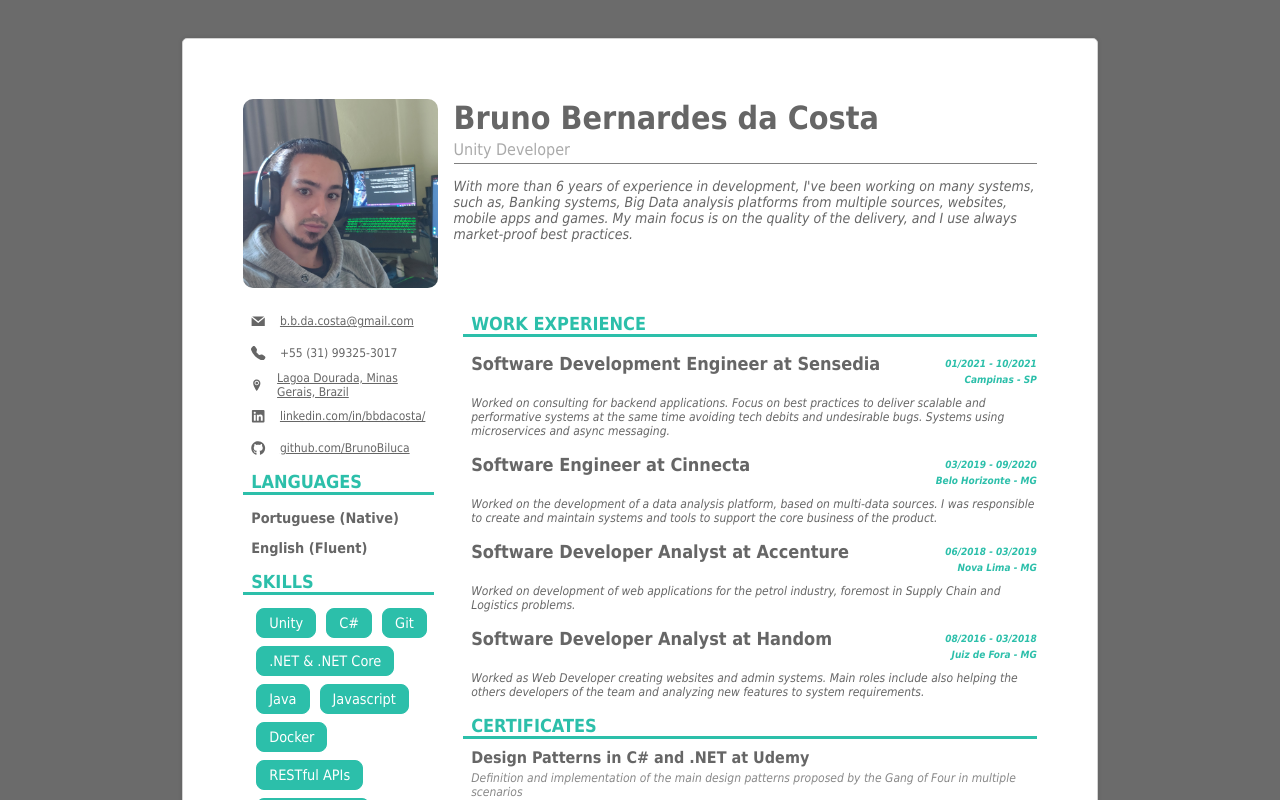
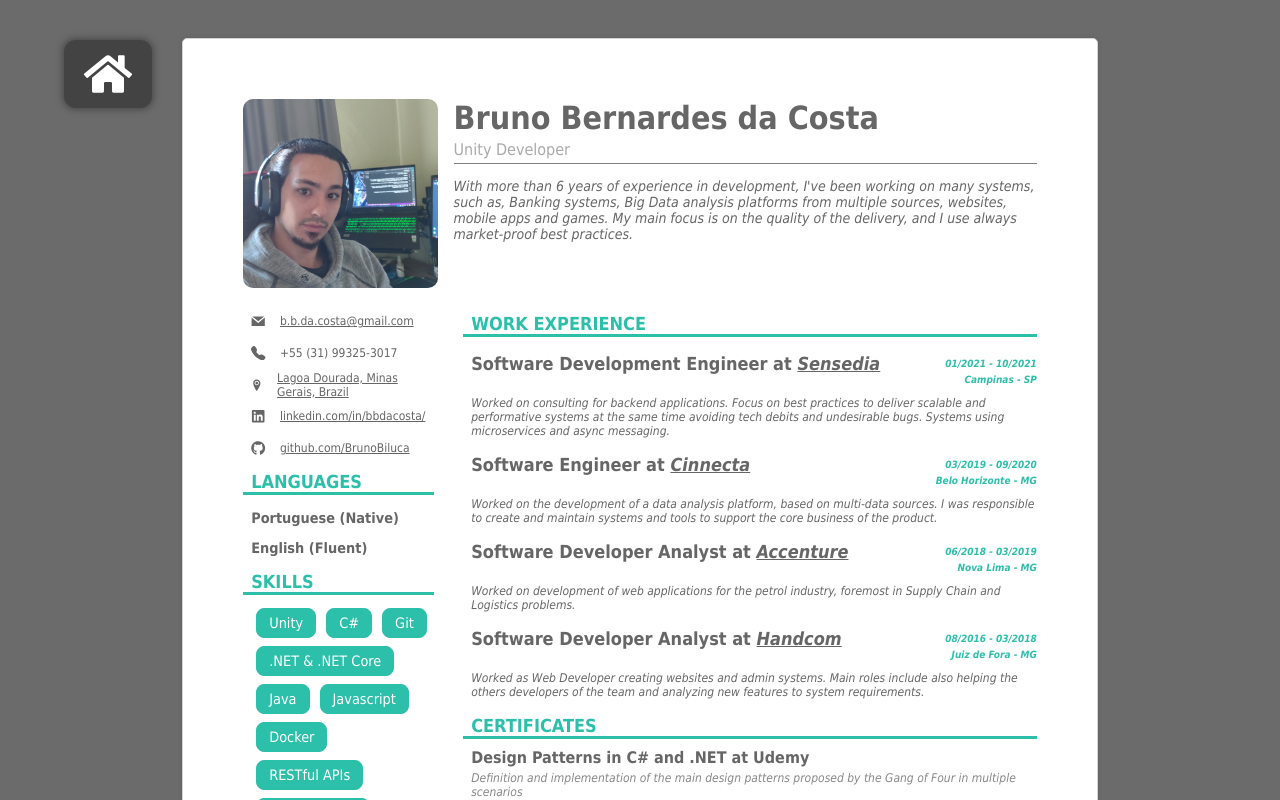
Before and after one commit to BrunoBiluca/web, a React (Create React App) app: page /resume in a window 1280 px wide. Shown: the top 800 px of the page. Built offline with nearby package versions, Linux system fonts and the light colour scheme; no server answers.

Commit message:
:lipstick: Add companies website links to resume

```diff
--- a/src/components/ContentRouter/ContentRouter.js
+++ b/src/components/ContentRouter/ContentRouter.js
@@ -29,7 +29,6 @@ class ContentRouter extends React.Component {
           <Route path='/articles/:articleSlug' exact>
             <ArticlePage />
           </Route>
-          <Redirect  />
         </Switch >
       </div>
     );
--- a/src/pages/App/App.js
+++ b/src/pages/App/App.js
@@ -14,16 +14,14 @@ class App extends React.Component {
     return (
       <Router>
         <Switch>
-          <Route path='/resume' exact>
+          <Route exact path='/resume'>
             <ResumePage />
           </Route>
           <Route path='/' exact>
-            <Router>
-              <ScrollToTop />
-              <NavBar />
-              <ContentRouter />
-              <Footer />
-            </Router>
+            <ScrollToTop />
+            <NavBar />
+            <ContentRouter />
+            <Footer />
           </Route>
         </Switch>
       </Router>
--- a/src/pages/ResumePage/ResumeData.en.js
+++ b/src/pages/ResumePage/ResumeData.en.js
@@ -13,28 +13,36 @@ export const main = {
 
 export const workExperiences = [
     {
-        title: "Software Development Engineer at Sensedia",
+        title: "Software Development Engineer at",
         period: "01/2021 - 10/2021",
         location: "Campinas - SP",
-        description: "Worked on consulting for backend applications. Focus on best practices to deliver scalable and performative systems at the same time avoiding tech debits and undesirable bugs. Systems using microservices and async messaging."
+        description: "Worked on consulting for backend applications. Focus on best practices to deliver scalable and performative systems at the same time avoiding tech debits and undesirable bugs. Systems using microservices and async messaging.",
+        company: "Sensedia",
+        companyUrl: "https://br.sensedia.com"
     },
     {
-        title: "Software Engineer at Cinnecta",
+        title: "Software Engineer at",
         period: "03/2019 - 09/2020",
         location: "Belo Horizonte - MG",
-        description: "Worked on the development of a data analysis platform, based on multi-data sources. I was responsible to create and maintain systems and tools to support the core business of the product."
+        description: "Worked on the development of a data analysis platform, based on multi-data sources. I was responsible to create and maintain systems and tools to support the core business of the product.",
+        company: "Cinnecta",
+        companyUrl: "https://cinnecta.com"
     },
     {
-        title: "Software Developer Analyst at Accenture",
+        title: "Software Developer Analyst at",
         period: "06/2018 - 03/2019",
         location: "Nova Lima - MG",
-        description: "Worked on development of web applications for the petrol industry, foremost in Supply Chain and Logistics problems."
+        description: "Worked on development of web applications for the petrol industry, foremost in Supply Chain and Logistics problems.",
+        company: "Accenture",
+        companyUrl: "https://www.accenture.com/us-en"
     },
     {
-        title: "Software Developer Analyst at Handom",
+        title: "Software Developer Analyst at",
         period: "08/2016 - 03/2018",
         location: "Juiz de Fora - MG",
-        description: "Worked as Web Developer creating websites and admin systems. Main roles include also helping the others developers of the team and analyzing new features to system requirements."
+        description: "Worked as Web Developer creating websites and admin systems. Main roles include also helping the others developers of the team and analyzing new features to system requirements.",
+        company: "Handcom",
+        companyUrl: "http://www.handcom.com.br"
     }
 ]
 
--- a/src/pages/ResumePage/ResumePage.js
+++ b/src/pages/ResumePage/ResumePage.js
@@ -10,10 +10,15 @@ import Education from "./components/Education";
 import Skills from "./components/Skills";
 
 import { main, workExperiences, certificates, languages, educations, skills } from "./ResumeData.en";
+import { Link } from "react-router-dom";
+import { FaHome } from "react-icons/fa";
 
 const ResumePage = () => {
     return (
         <div className={styles.resume}>
+            <div className={styles.homeButton}>
+                <Link to="/">{<FaHome />}</Link>
+            </div>
             <div data-testid="ResumePage" className={styles.page}>
                 <HeaderInfo main={main} />
                 <div className={styles.contentBody}>
--- a/src/pages/ResumePage/ResumePage.module.css
+++ b/src/pages/ResumePage/ResumePage.module.css
@@ -38,6 +38,27 @@
     outline: 2cm #FFEAEA solid;
 }
 
+.homeButton {
+    position: absolute;
+    top: 5%;
+    left: 5%;
+    padding: 10px 20px;
+    background-color: #434343;
+    border-radius: 12px;
+    box-shadow: 0px 0px 6px 2px #4b4b4b;
+}
+
+.homeButton:hover {
+    box-shadow: 0px 0px 6px 2px #272727;
+}
+
+.homeButton a {
+    text-decoration: none;
+    color: white;
+    font-size: 3em;
+    display: flex;
+}
+
 @page {
     size: A4;
     margin: 0;
--- a/src/pages/ResumePage/components/WorkExperiences.js
+++ b/src/pages/ResumePage/components/WorkExperiences.js
@@ -18,7 +18,14 @@ const WorkExperience = (props) => {
     return (
         <div className={styles.workExperience}>
             <div className={styles.workExperienceTitle}>
-                <h3>{workExperience.title}</h3>
+                <h3>
+                    {workExperience.title}
+                    {" "}
+                    <CompanyInfo
+                        company={workExperience.company}
+                        companyUrl={workExperience.companyUrl}
+                    />
+                </h3>
                 <div>
                     <p>{workExperience.period}</p>
                     <p>{workExperience.location}</p>
@@ -31,4 +38,21 @@ const WorkExperience = (props) => {
     );
 }
 
+const CompanyInfo = (props) => {
+
+    let { company, companyUrl } = props;
+
+    if (companyUrl === null)
+        return (<span>{company}</span>)
+
+    return (
+        <a
+            href={companyUrl}
+            style={{ color: "#666", fontStyle: "italic" }}
+            target="_blank">
+            {company}
+        </a>
+    )
+}
+
 export default WorkExperiences;
```
